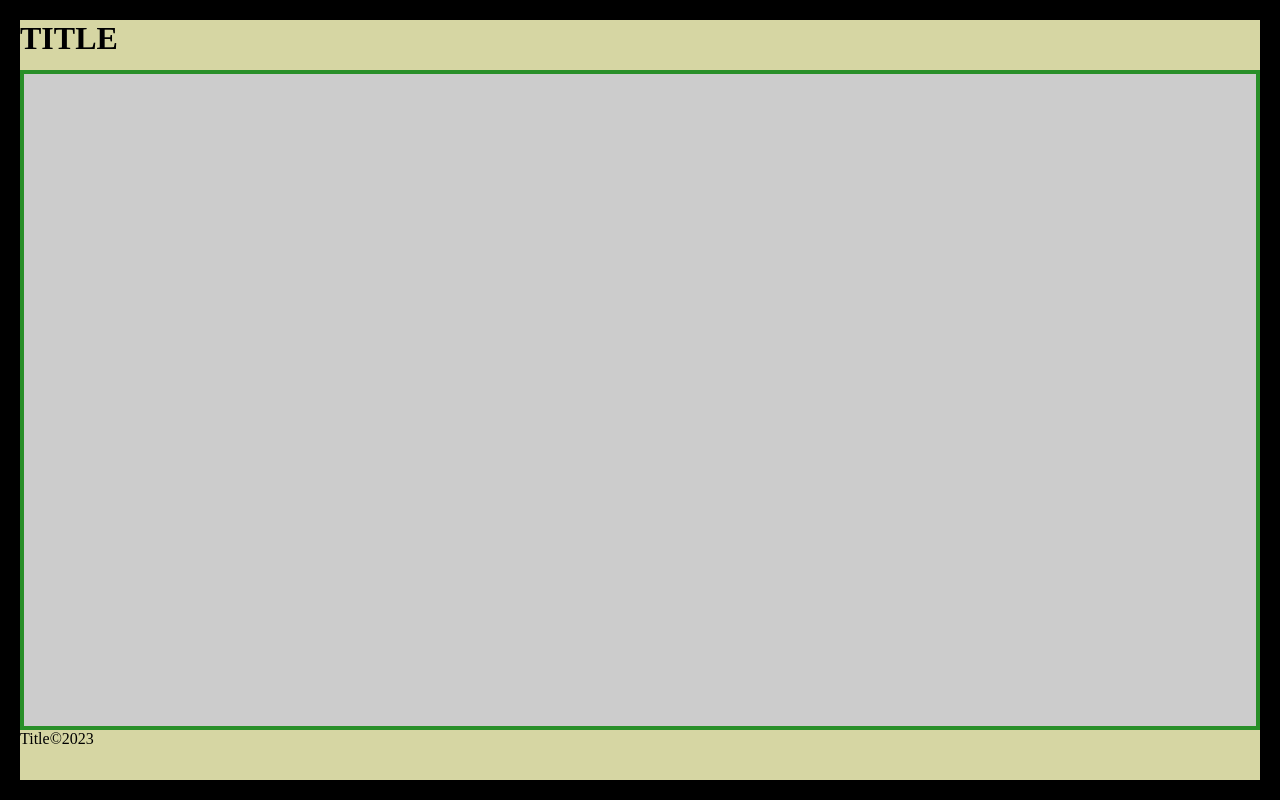
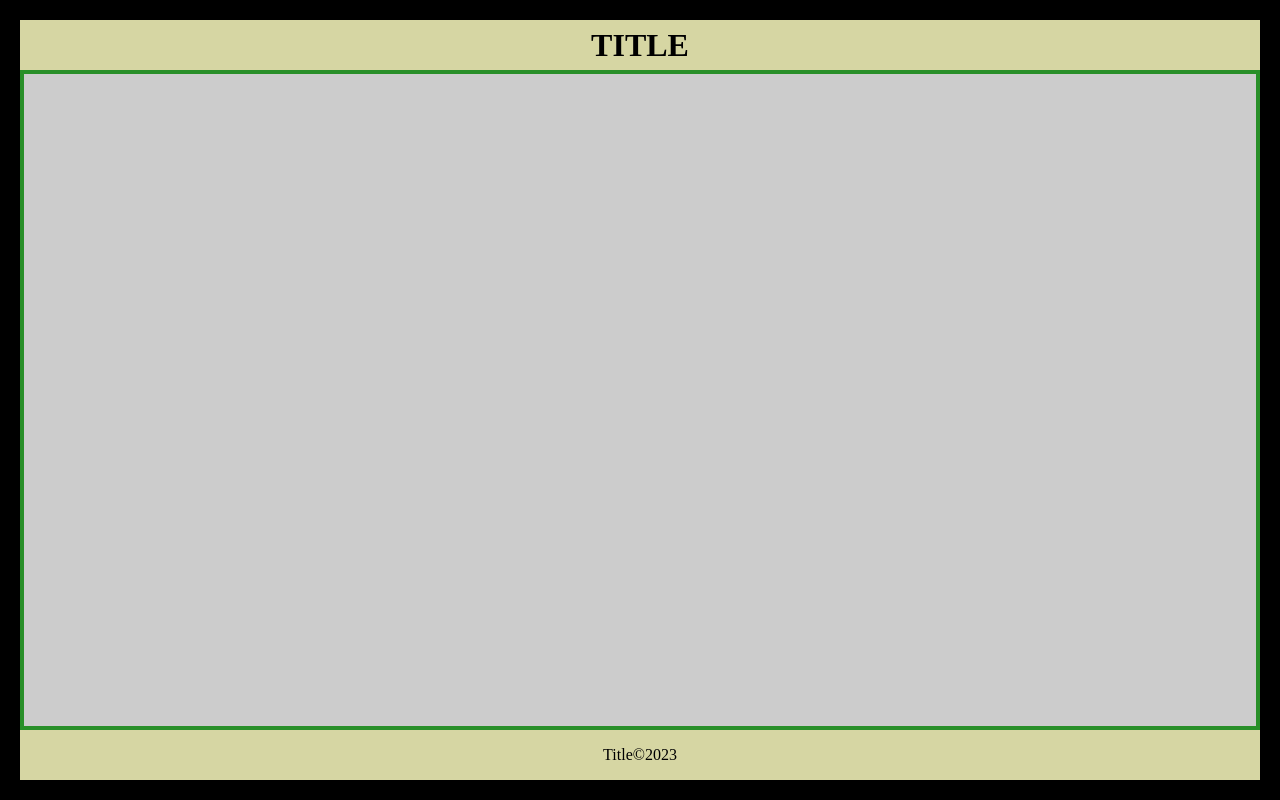
Before and after one commit to khalilHnk/progressive-blog, a plain HTML site: page index.html in a window 1280 px wide. Drawn offline with Linux system fonts and the light colour scheme.

Commit message:
Update style.css

```diff
--- a/style.css
+++ b/style.css
@@ -5,19 +5,25 @@ body,
   padding:0;
   box-sizing:border-box
 }
-.page{
+.page,
+header,
+footer{
   display:flex;
   flex-direction:column;
+  align-items:center
+}
+.page{
   justify-content:space-between;
-  align-items:center;
   border:20px solid #000;
   background-color:#ccc;
   min-height:100vh
 }
-header,footer{
+header,
+footer{
   background-color:rgba(255,255,0,.2);
+  justify-content:center;
   flex-basis:50px;
-  width:100%;
+  width:100%
 }
 main{
   width:100%;
```
